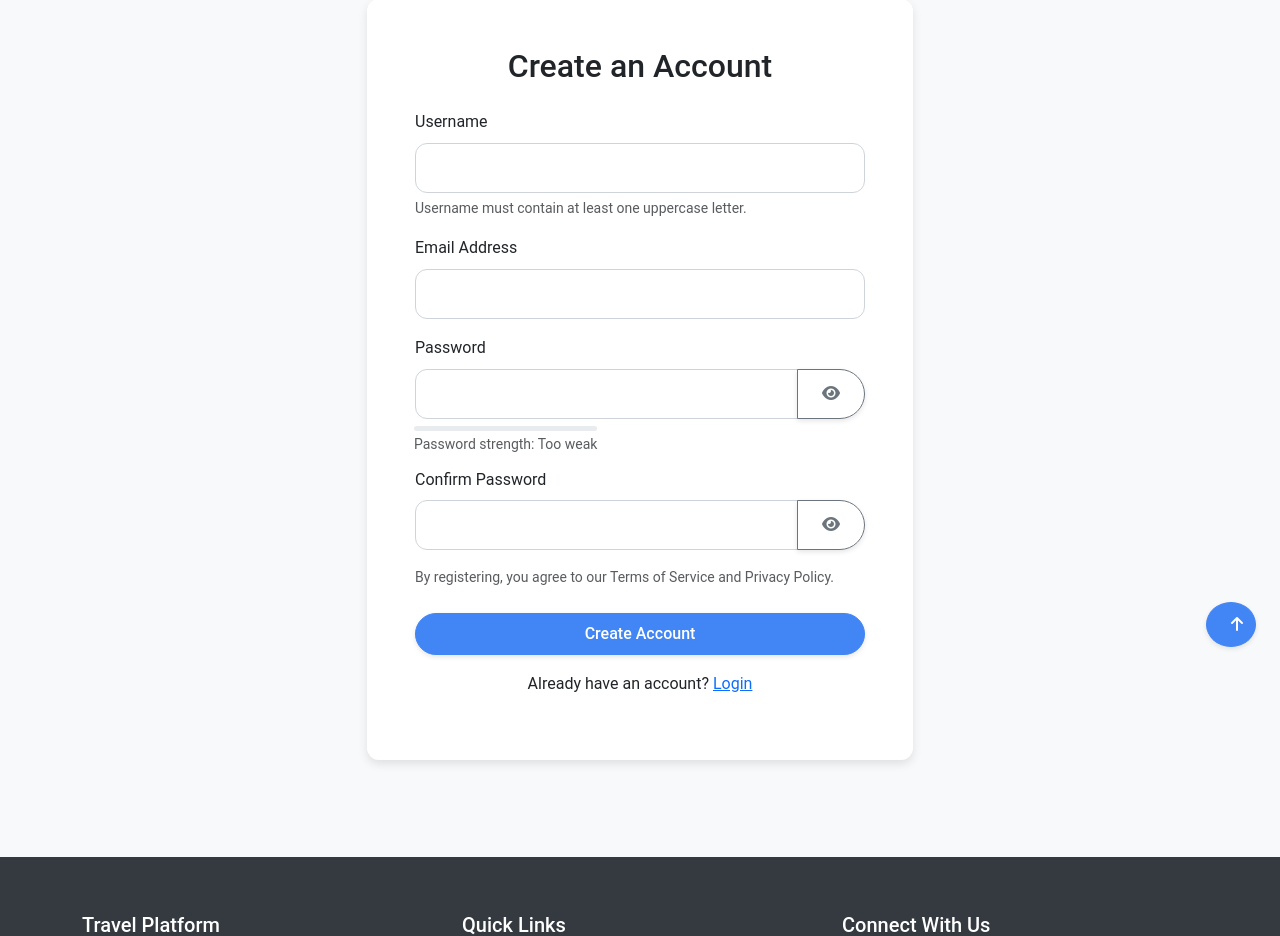
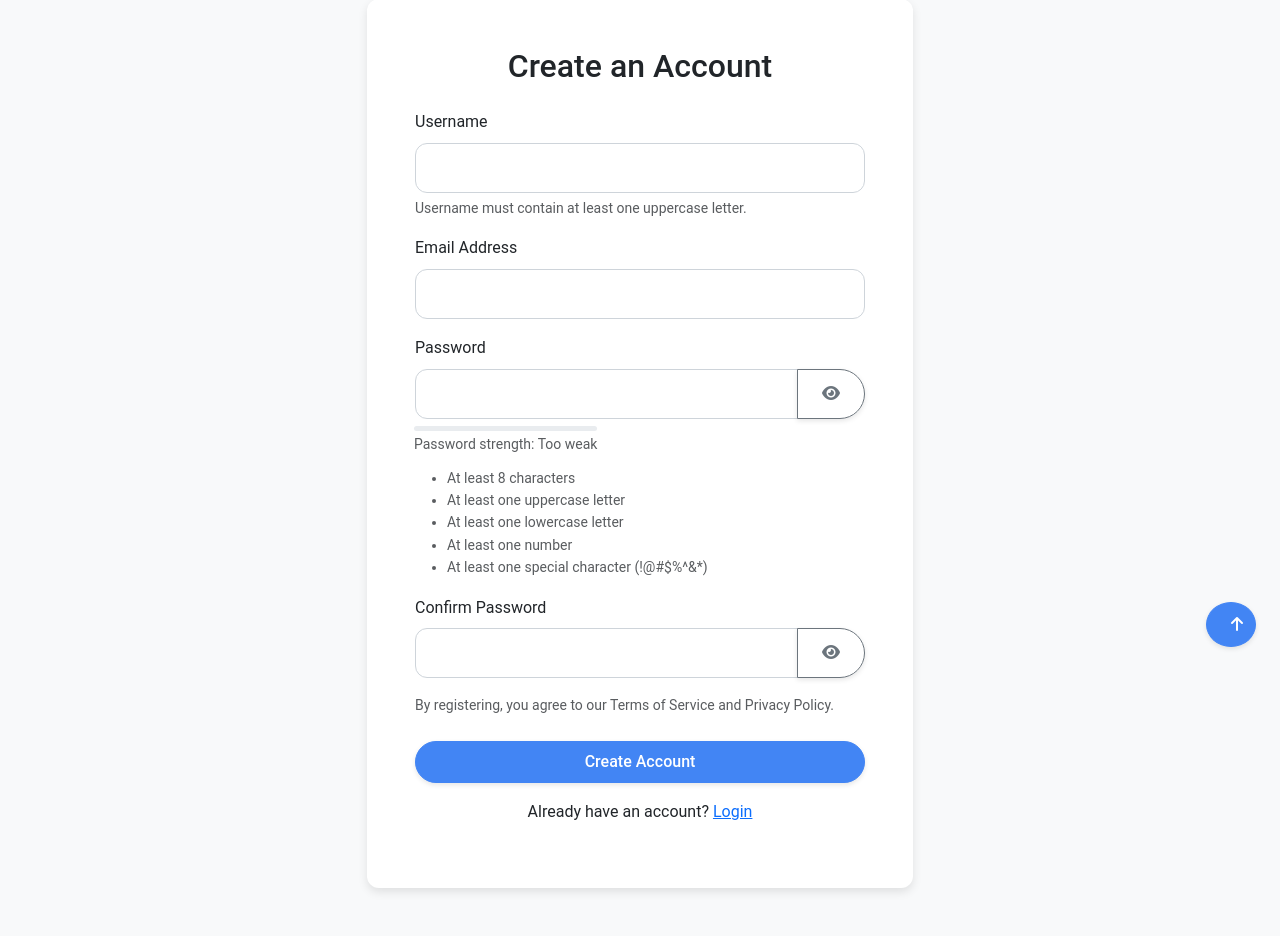
Before and after one commit to Sorrymakershen/cits-5505-team-project-group53, a Flask app: page /auth/register in a window 1280 px wide. Shown: the part 129-1065 px from the top of the page. Run offline with Flask 3, Linux system fonts and the light colour scheme; some libraries are stand-ins or nearby versions.

Commit message:
added requirements for strong password

```diff
--- a/app/static/js/main.js
+++ b/app/static/js/main.js
@@ -989,3 +989,26 @@ window.travelApp = {
     showToast: showToast,
     openImageModal: openImageModal
 };
+document.addEventListener('DOMContentLoaded', function () {
+    const passwordInput = document.getElementById('password');
+
+    if (passwordInput) {
+        passwordInput.addEventListener('input', function () {
+            const value = passwordInput.value;
+
+            toggleRequirement('length', value.length >= 8);
+            toggleRequirement('uppercase', /[A-Z]/.test(value));
+            toggleRequirement('lowercase', /[a-z]/.test(value));
+            toggleRequirement('number', /[0-9]/.test(value));
+            toggleRequirement('special', /[!@#$%^&*]/.test(value));
+        });
+    }
+
+    function toggleRequirement(id, valid) {
+        const element = document.getElementById(id);
+        if (element) {
+            element.classList.toggle('text-muted', !valid);
+            element.classList.toggle('text-success', valid);
+        }
+    }
+});
--- a/app/templates/auth/register.html
+++ b/app/templates/auth/register.html
@@ -39,6 +39,13 @@
                             </div>
                             <div class="invalid-feedback">Please choose a password.</div>
                         </div>
+                        <ul id="password-requirements" class="form-text small mt-2">
+                        <li id="length" class="text-muted">At least 8 characters</li>
+                        <li id="uppercase" class="text-muted">At least one uppercase letter</li>
+                        <li id="lowercase" class="text-muted">At least one lowercase letter</li>
+                        <li id="number" class="text-muted">At least one number</li>
+                        <li id="special" class="text-muted">At least one special character (!@#$%^&*)</li>
+                        </ul>
                         <div class="mb-3">
                             <label for="confirm_password" class="form-label">Confirm Password</label>
                             <div class="input-group">
```
